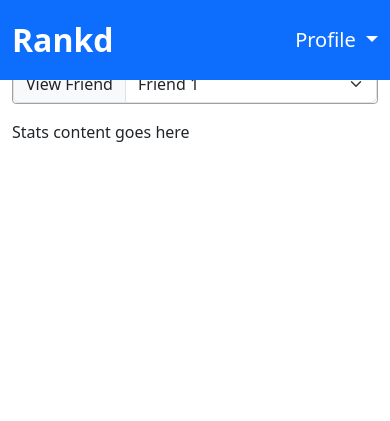
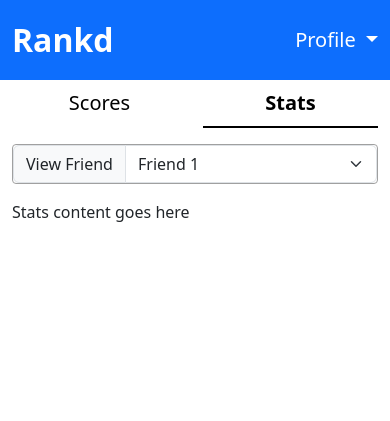
Before and after one commit to enqinghayashi/Rankd-Music_Rating_Application, a Flask app: page /compare_stats in a window 390 px wide. Shown: the top 421 px of the page. Run offline with Flask 3, Linux system fonts and the light colour scheme.

Commit message:
added padding to the top and bottom of the body to prevent the nav bars from overlapping the content

```diff
--- a/app/static/styles.css
+++ b/app/static/styles.css
@@ -1,3 +1,15 @@
 @import "nav.css";
 @import "item.css";
 @import "page_top.css";
+
+body {
+  padding-top: 80px;
+}
+
+/* at the Bootstrap lg breakpoint add padding to the bottom of the body
+   to prevent the bottom-nav from overlapping the content */
+@media screen and (max-width: 992px) {
+  body {
+    padding-bottom: 80px;
+  }
+}
```
